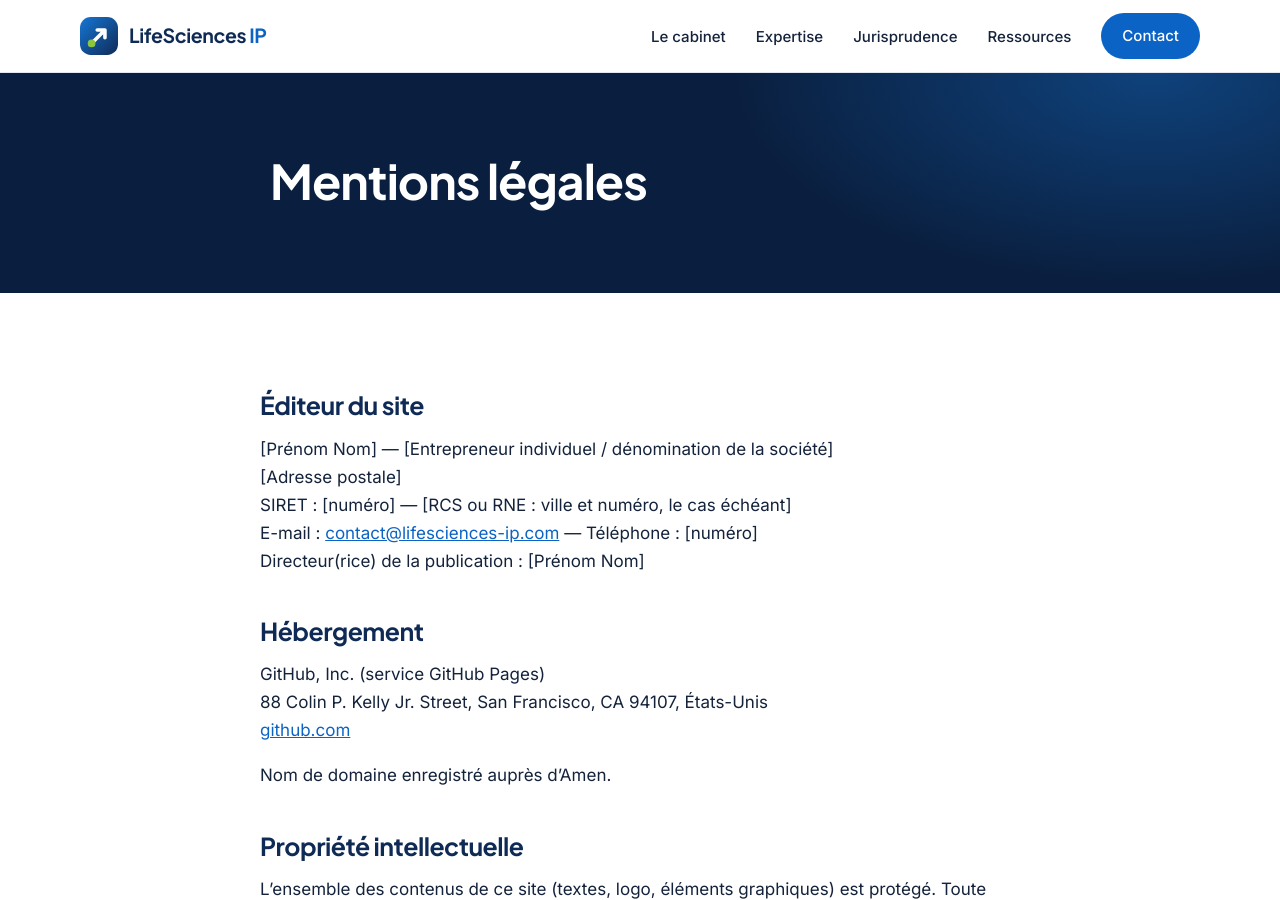
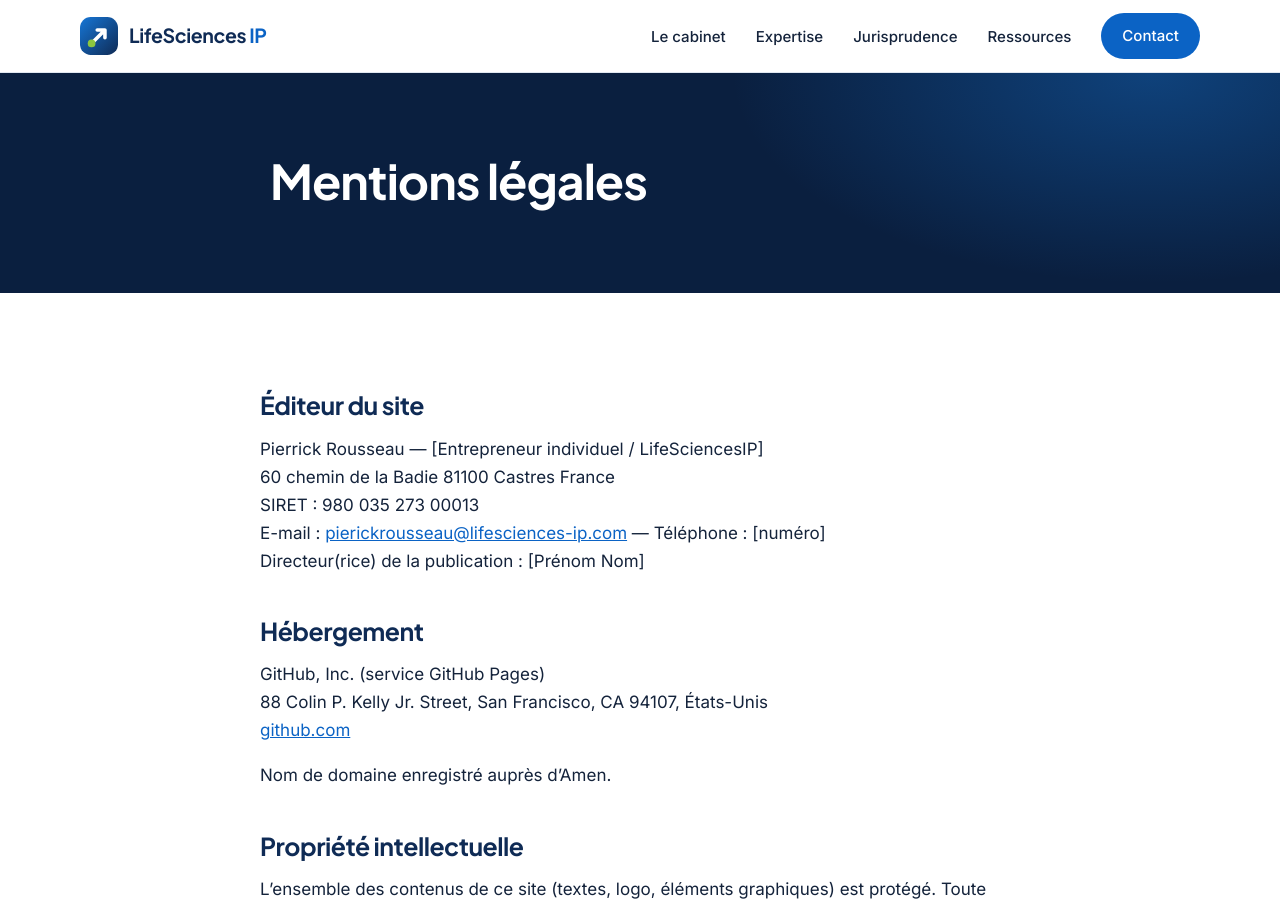
Before and after one commit to pierickr-lifesciences/siteweb, a Jekyll site: the page built from mentions-legales.md, in a window 1280 px wide and 900 px high. Built offline with Jekyll 4.4.1, drawn with Linux system fonts in a browser that asks for light colours.

Commit message:
Update mentions-legales.md (via Pages CMS)

```diff
--- a/mentions-legales.md
+++ b/mentions-legales.md
@@ -3,10 +3,10 @@ title: Mentions légales
 ---
 ## Éditeur du site
 
-[Prénom Nom] — [Entrepreneur individuel / dénomination de la société]
-[Adresse postale]
-SIRET : [numéro] — [RCS ou RNE : ville et numéro, le cas échéant]
-E-mail : [contact@lifesciences-ip.com](mailto:contact@lifesciences-ip.com) — Téléphone : [numéro]
+Pierrick Rousseau — [Entrepreneur individuel / LifeSciencesIP]
+60 chemin de la Badie 81100 Castres France
+SIRET : 980 035 273 00013
+E-mail : [pierickrousseau@lifesciences-ip.com](mailto:contact@lifesciences-ip.com) — Téléphone : [numéro]
 Directeur(rice) de la publication : [Prénom Nom]
 
 ## Hébergement
```
